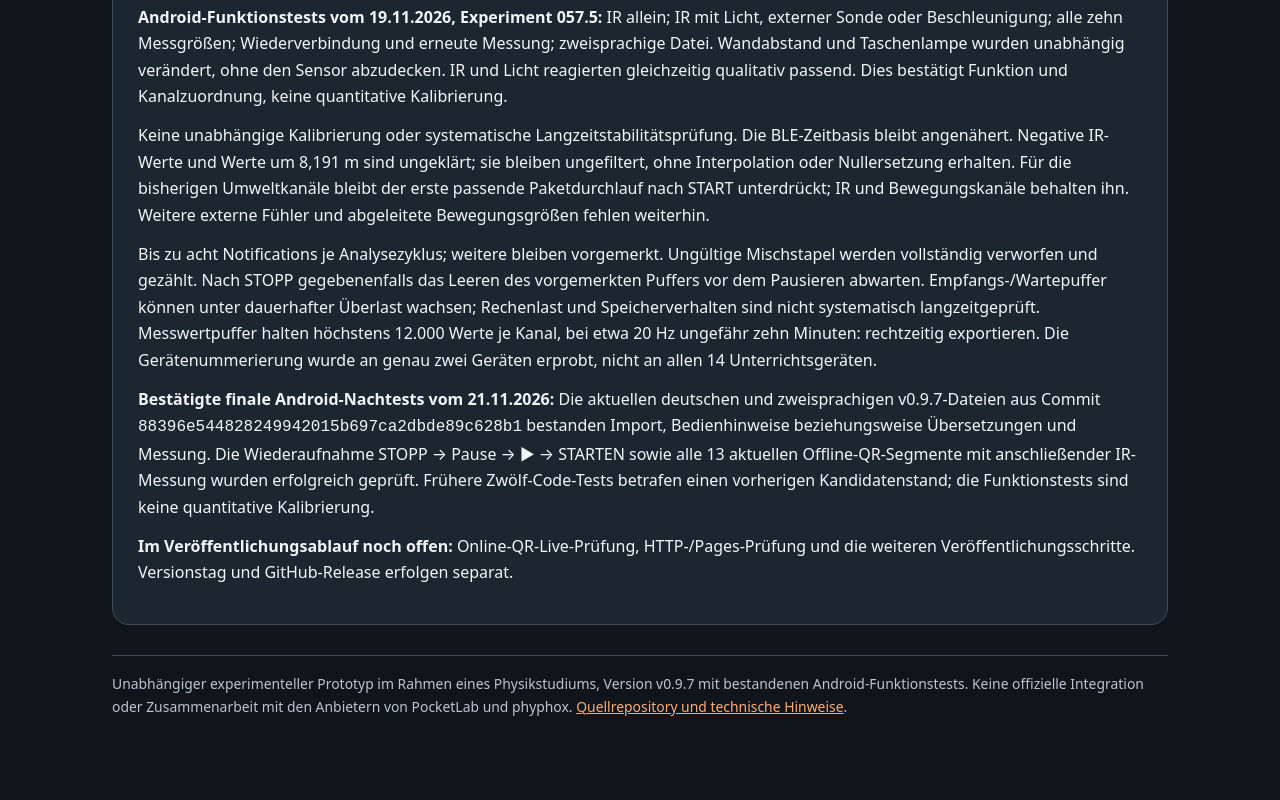
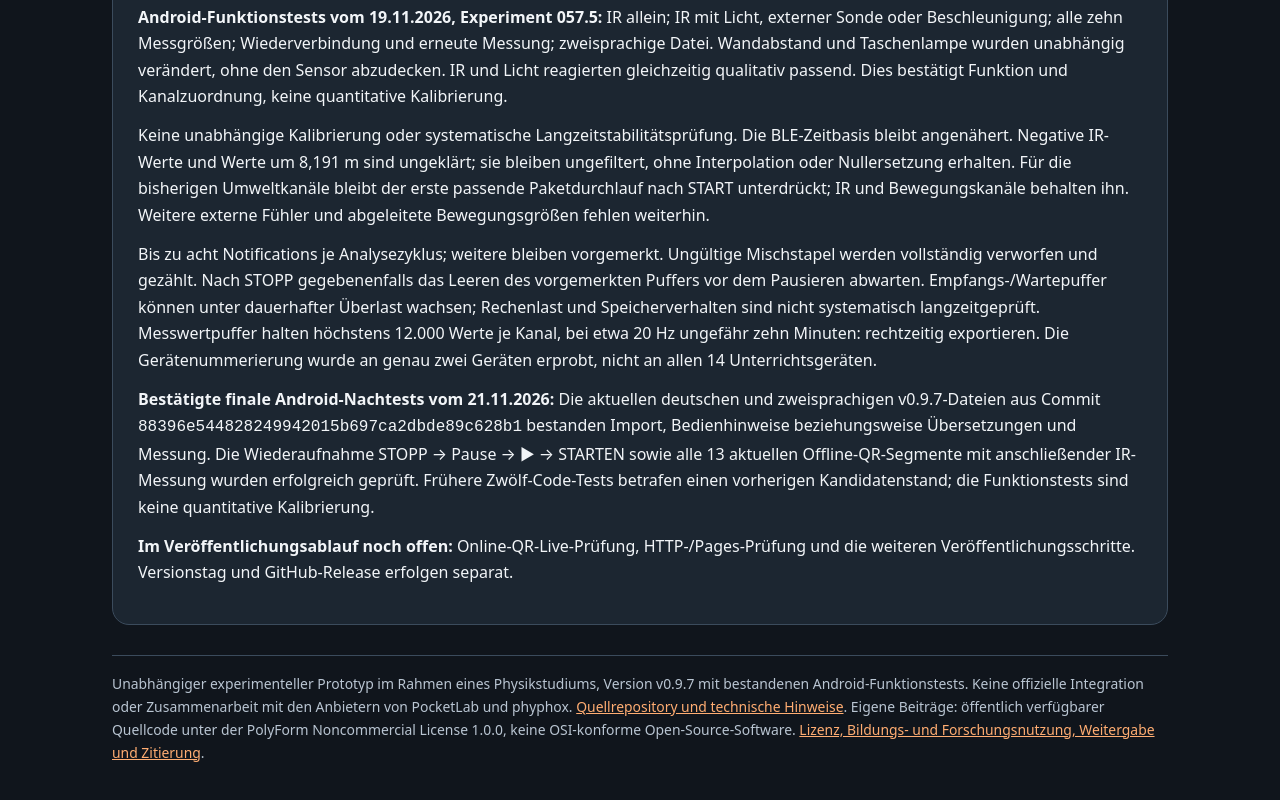
Before and after one commit to vidonialex/pocketlab-voyager2-phyphox, a plain HTML site: page docs/index.html in a window 1280 px wide. Shown: the part 3976-4776 px from the top of the page. Drawn offline with Linux system fonts and the light colour scheme.

Commit message:
Add PolyForm Noncommercial license and attribution metadata

```diff
--- a/docs/index.html
+++ b/docs/index.html
@@ -107,7 +107,7 @@
  </section>
 </div>
 </main>
-<footer>Unabhängiger experimenteller Prototyp im Rahmen eines Physikstudiums, Version v0.9.7 mit bestandenen Android-Funktionstests. Keine offizielle Integration oder Zusammenarbeit mit den Anbietern von PocketLab und phyphox. <a href="https://github.com/vidonialex/pocketlab-voyager2-phyphox">Quellrepository und technische Hinweise</a>.</footer>
+<footer>Unabhängiger experimenteller Prototyp im Rahmen eines Physikstudiums, Version v0.9.7 mit bestandenen Android-Funktionstests. Keine offizielle Integration oder Zusammenarbeit mit den Anbietern von PocketLab und phyphox. <a href="https://github.com/vidonialex/pocketlab-voyager2-phyphox">Quellrepository und technische Hinweise</a>. Eigene Beiträge: öffentlich verfügbarer Quellcode unter der PolyForm Noncommercial License 1.0.0, keine OSI-konforme Open-Source-Software. <a href="LIZENZ.md">Lizenz, Bildungs- und Forschungsnutzung, Weitergabe und Zitierung</a>.</footer>
 </div>
 <script>
 (() => {
```
Also changed, not shown: 5 other files.
